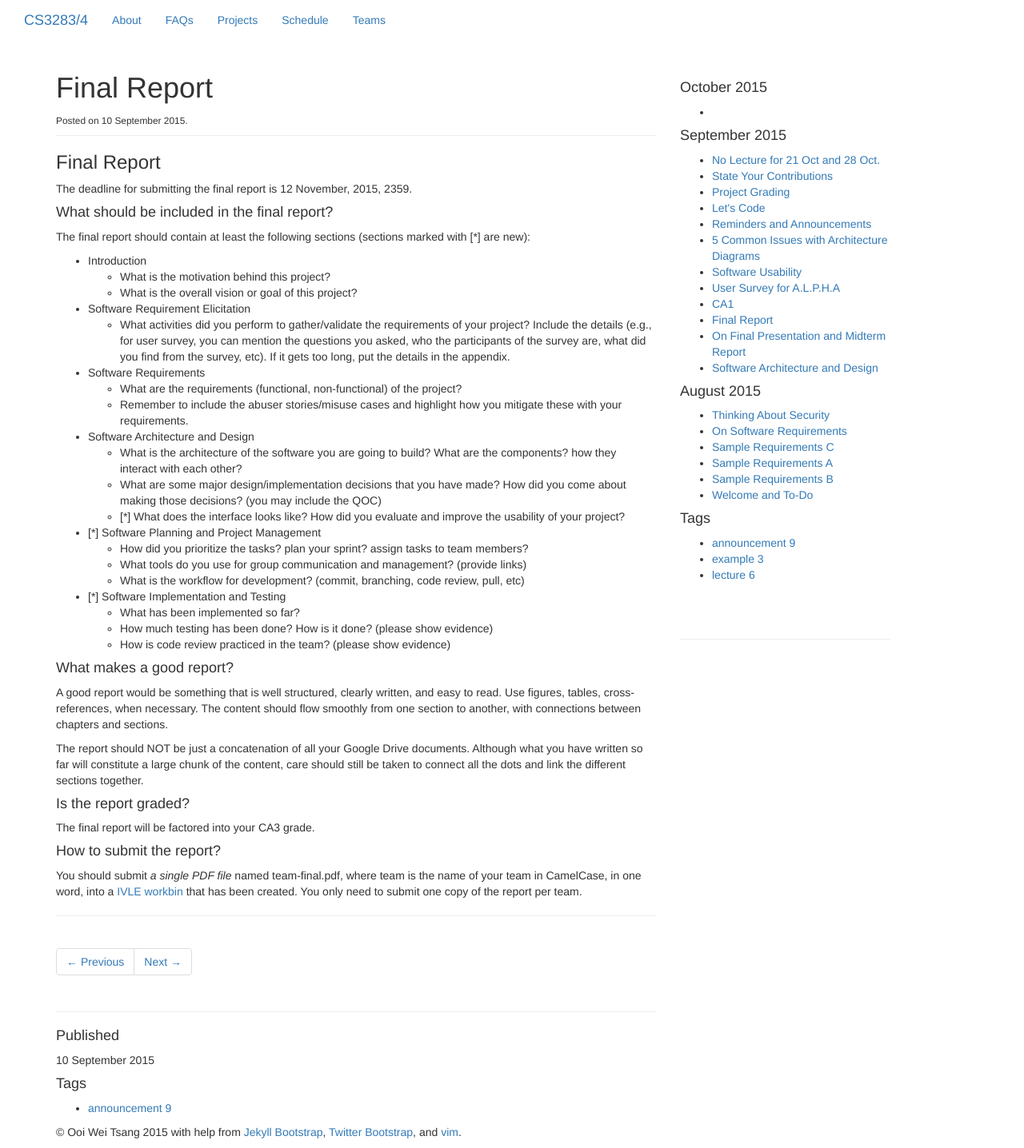
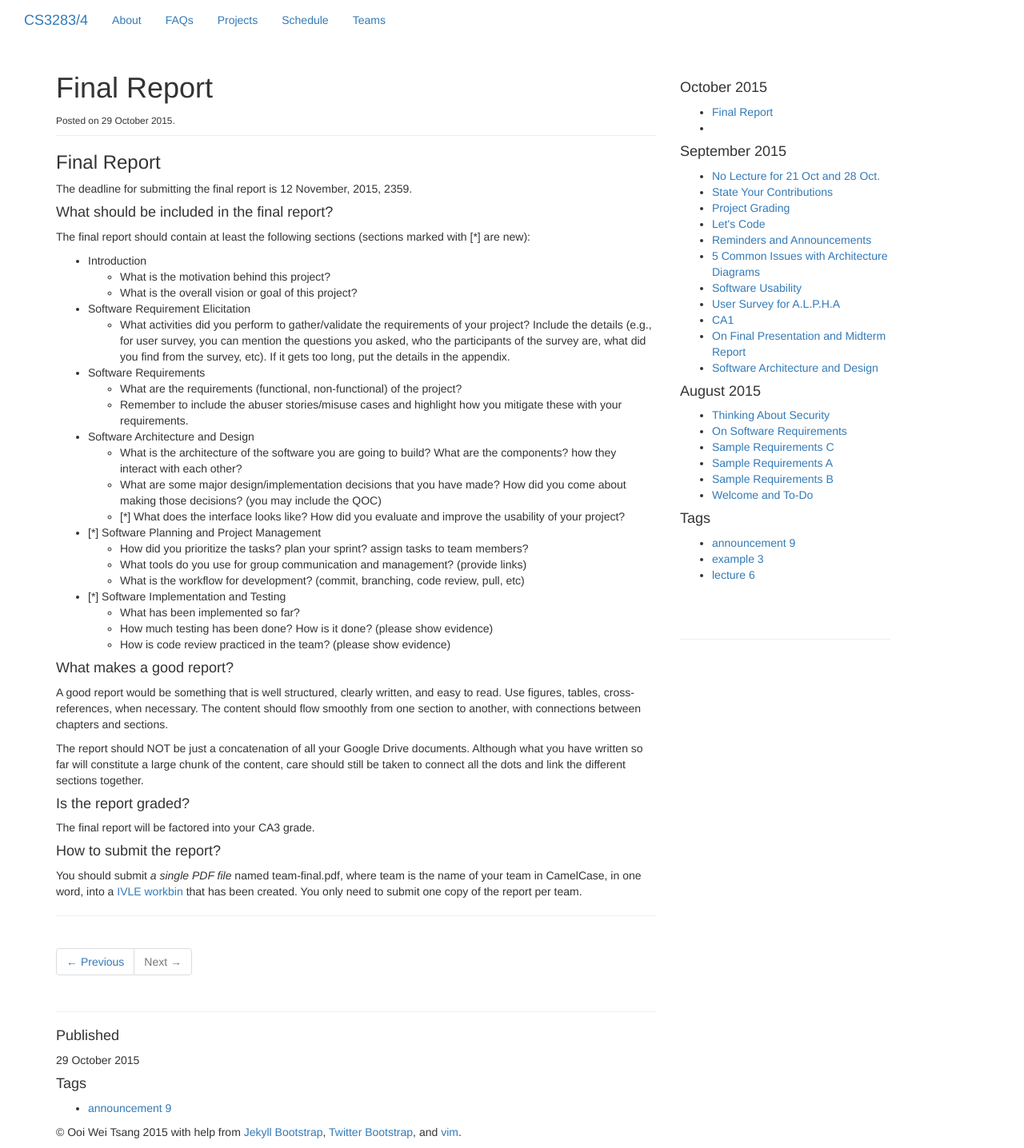
Before and after one commit to nus-mtp/1516, a Jekyll site: the page built from _posts/2015-10-29-final-report.md, in a window 1280 px wide. Shown: the whole page at 80% size. Built offline with Jekyll 4.4.1, drawn with Linux system fonts in a browser that asks for light colours; nearby versions of some CDN libraries; library files that are not in the unit come from our copies; Markdown is read by kramdown in place of the engine named in the settings.

Commit message:
Fixed timestamp

```diff
--- a/_posts/2015-10-29-final-report.md
+++ b/_posts/2015-10-29-final-report.md
@@ -2,7 +2,7 @@
 layout: post
 title: Final Report
 tag: announcement
-date: 2015-09-10 10:23:18
+date: 2015-10-29 08:10:43
 ---
 
 ### Final Report
```
